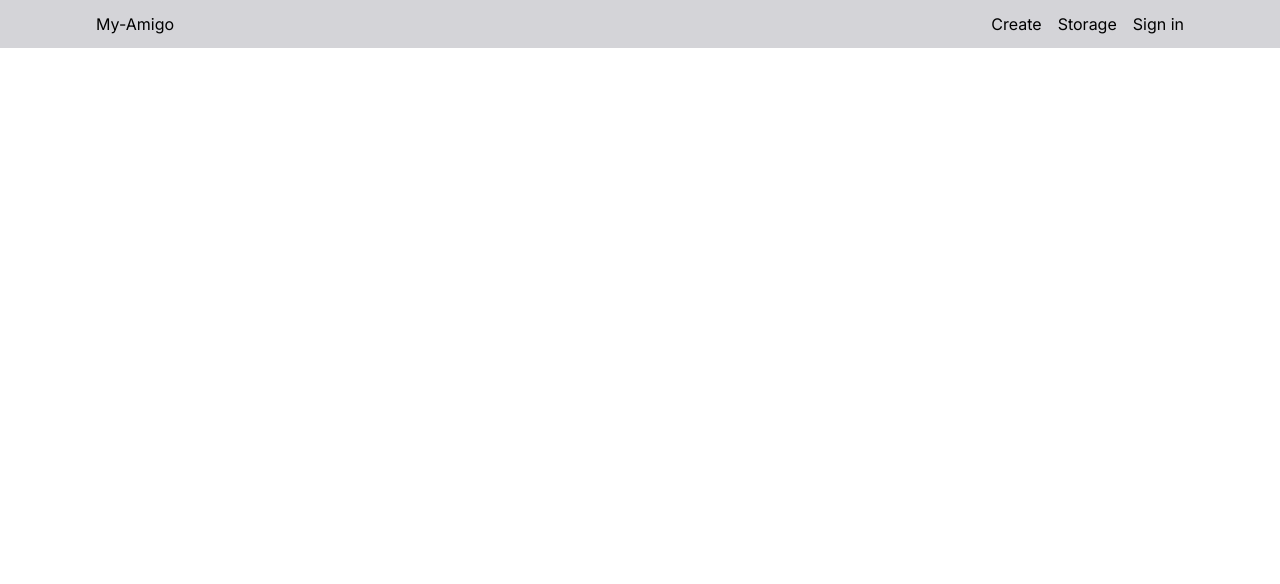
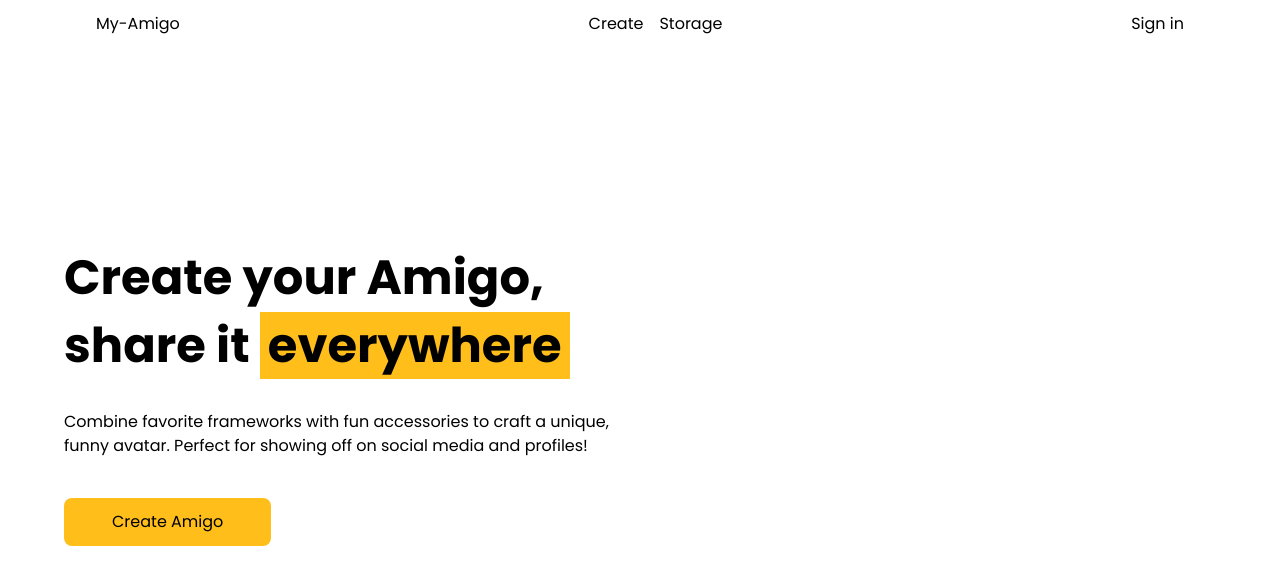
Before and after one commit to AoiTechDev/my-amigo, a Next.js app: page / in a window 1280 px wide. Shown: the top 584 px of the page. Built offline with nearby package versions, Linux system fonts and the light colour scheme; no server answers.

Commit message:
feat: create header, subheader and CTA

```diff
--- a/src/app/layout.tsx
+++ b/src/app/layout.tsx
@@ -1,10 +1,13 @@
 import type { Metadata } from "next";
-import { Inter } from "next/font/google";
+import { Poppins } from "next/font/google";
 import "./globals.css";
 import Navbar from "@/components/Navbar";
 import { ClerkProvider } from "@clerk/nextjs";
 
-const inter = Inter({ subsets: ["latin"] });
+const inter = Poppins({
+  subsets: ["latin"],
+  weight: ["200", "100", "300", "400", "500", "600", "700", "800", "900"],
+});
 
 export const metadata: Metadata = {
   title: "Create Next App",
@@ -21,7 +24,9 @@ export default function RootLayout({
       <html lang="en">
         <body className={inter.className}>
           <Navbar />
+          <main  className="min-h-[calc(100dvh-4rem)] md:min-h[calc(100dvh-5rem)]">
           {children}
+          </main>
         </body>
       </html>
     </ClerkProvider>
--- a/src/app/page.tsx
+++ b/src/app/page.tsx
@@ -1,7 +1,9 @@
-import Image from "next/image";
+import Hero from "@/components/Hero";
 
 export default function Home() {
   return (
-    <main>  </main>
+    <>
+      <Hero />
+    </>
   );
 }
--- /dev/null
+++ b/src/components/Hero.tsx
@@ -0,0 +1,26 @@
+import React from "react";
+
+const Hero = () => {
+  return (
+    <div className="min-h-screen  max-w-6xl w-full mx-auto flex items-center">
+      <div className="space-y-10 flex-1">
+        <h1 className="flex flex-col text-5xl gap-5 font-bold">
+          <span>Create your Amigo,</span>
+          <span>
+            share it <span className="bg-yellow px-2">everywhere</span>
+          </span>
+        </h1>
+        <p className="text-balance">
+          Combine favorite frameworks with fun accessories to craft a unique,
+          funny avatar. Perfect for showing off on social media and profiles!
+        </p>
+        <button className="bg-yellow px-12 py-3 rounded-lg">
+          Create Amigo
+        </button>
+      </div>
+      <div className="flex-1"></div>
+    </div>
+  );
+};
+
+export default Hero;
--- a/src/components/Navbar.tsx
+++ b/src/components/Navbar.tsx
@@ -4,13 +4,15 @@ import React from "react";
 
 const Navbar = () => {
   return (
-    <nav className="fixed top-0 w-full flex justify-between items-center px-4 sm:px-24 z-50 h-12 bg-zinc-300">
+    <nav className="fixed top-0 w-full flex justify-between items-center px-4 sm:px-24 z-50 h-12 ">
       <div>
         <span>My-Amigo</span>
       </div>
       <div className=" flex-center gap-4">
         <span>Create</span>
         <span>Storage</span>
+      </div>
+      <div>
         <span className="flex items-center">
           <SignedIn>
             <UserButton />
--- a/tailwind.config.ts
+++ b/tailwind.config.ts
@@ -8,11 +8,9 @@ const config: Config = {
   ],
   theme: {
     extend: {
-      backgroundImage: {
-        "gradient-radial": "radial-gradient(var(--tw-gradient-stops))",
-        "gradient-conic":
-          "conic-gradient(from 180deg at 50% 50%, var(--tw-gradient-stops))",
-      },
+     colors: {
+      "yellow": "#FFBE1A",
+     }
     },
   },
   plugins: [],
```
